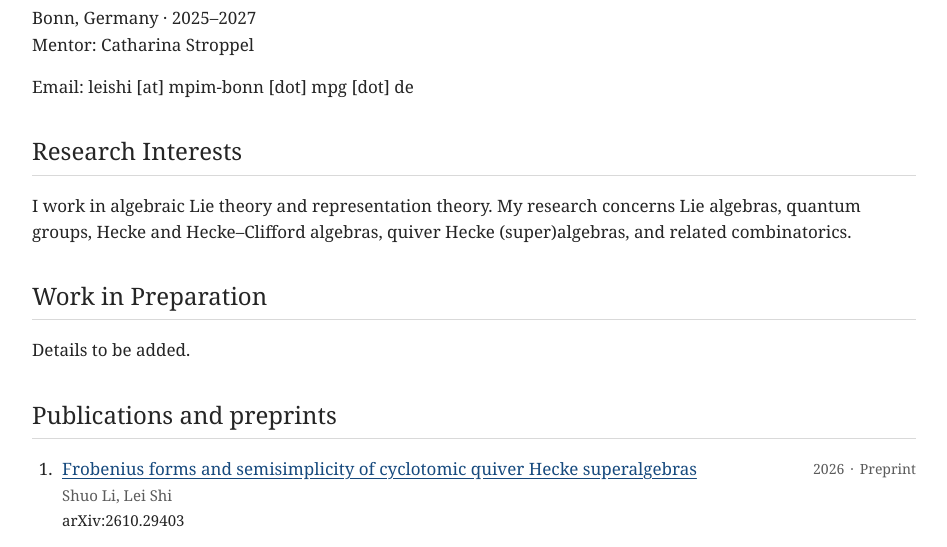
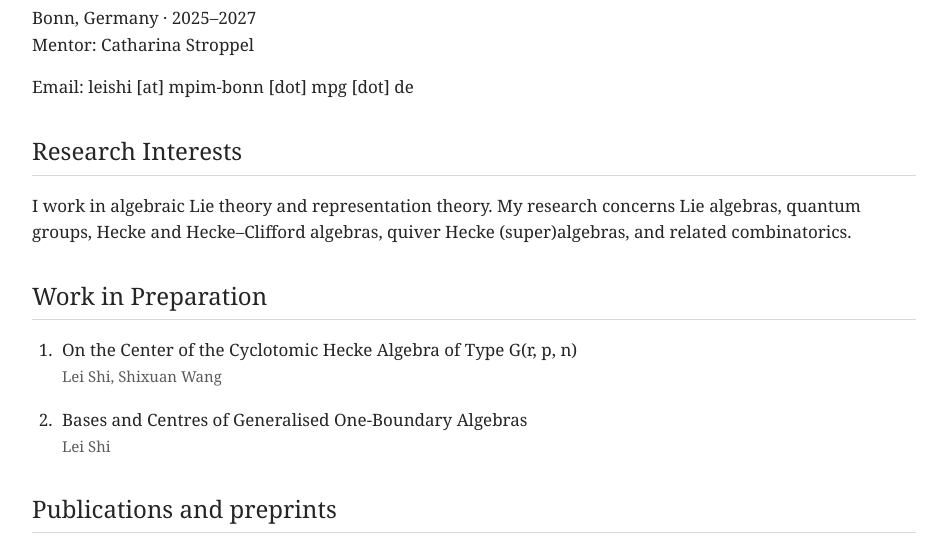
Before and after one commit to leishimath/leishimath.github.io, a plain HTML site: page index.html in a window 1280 px wide. Shown: the part 176-723 px from the top of the page, without its empty margins (166-1113 px from the left). Drawn offline with Linux system fonts and the light colour scheme.

Commit message:
Add two works in preparation
Added details about works in preparation, including titles and authors.

```diff
--- a/index.html
+++ b/index.html
@@ -20,7 +20,7 @@
 <header><nav aria-label="Main navigation"><a href="#research">Research Interests</a><a href="#preparation">Work in Preparation</a><a href="#publications">Publications</a><a href="#background">Background</a><a href="#talks">Talks</a></nav></header>
 <main id="main"><section id="home"><h1>Lei Shi</h1><p class="role">Postdoctoral Fellow, <a href="https://www.mpim-bonn.mpg.de/">Max Planck Institute for Mathematics</a></p><p>Bonn, Germany · 2025–2027<br>Mentor: Catharina Stroppel</p><p class="email">Email: leishi [at] mpim-bonn [dot] mpg [dot] de</p></section>
 <section id="research"><h2>Research Interests</h2><p>I work in algebraic Lie theory and representation theory. My research concerns Lie algebras, quantum groups, Hecke and Hecke–Clifford algebras, quiver Hecke (super)algebras, and related combinatorics.</p></section>
-<section id="preparation"><h2>Work in Preparation</h2><p>Details to be added.</p></section>
+<section id="preparation"><h2>Work in Preparation</h2><ol class="papers"><li class="paper"><h3>On the Center of the Cyclotomic Hecke Algebra of Type <span class="math">G(r, p, n)</span></h3><p class="authors">Lei Shi, Shixuan Wang</p></li><li class="paper"><h3>Bases and Centres of Generalised One-Boundary Algebras</h3><p class="authors">Lei Shi</p></li></ol></section>
 <section id="publications"><h2>Publications and preprints</h2><ol class="papers"><li aria-labelledby="paper-1" class="paper" data-kind="preprint" data-year="2026">
 <div class="paper-meta"><span>2026</span><span aria-hidden="true" class="meta-dot">·</span><span>Preprint</span></div>
 <h3 id="paper-1"><a href="https://arxiv.org/abs/2610.29403" rel="noopener noreferrer" target="_blank">Frobenius forms and semisimplicity of cyclotomic quiver Hecke superalgebras</a></h3>
```
